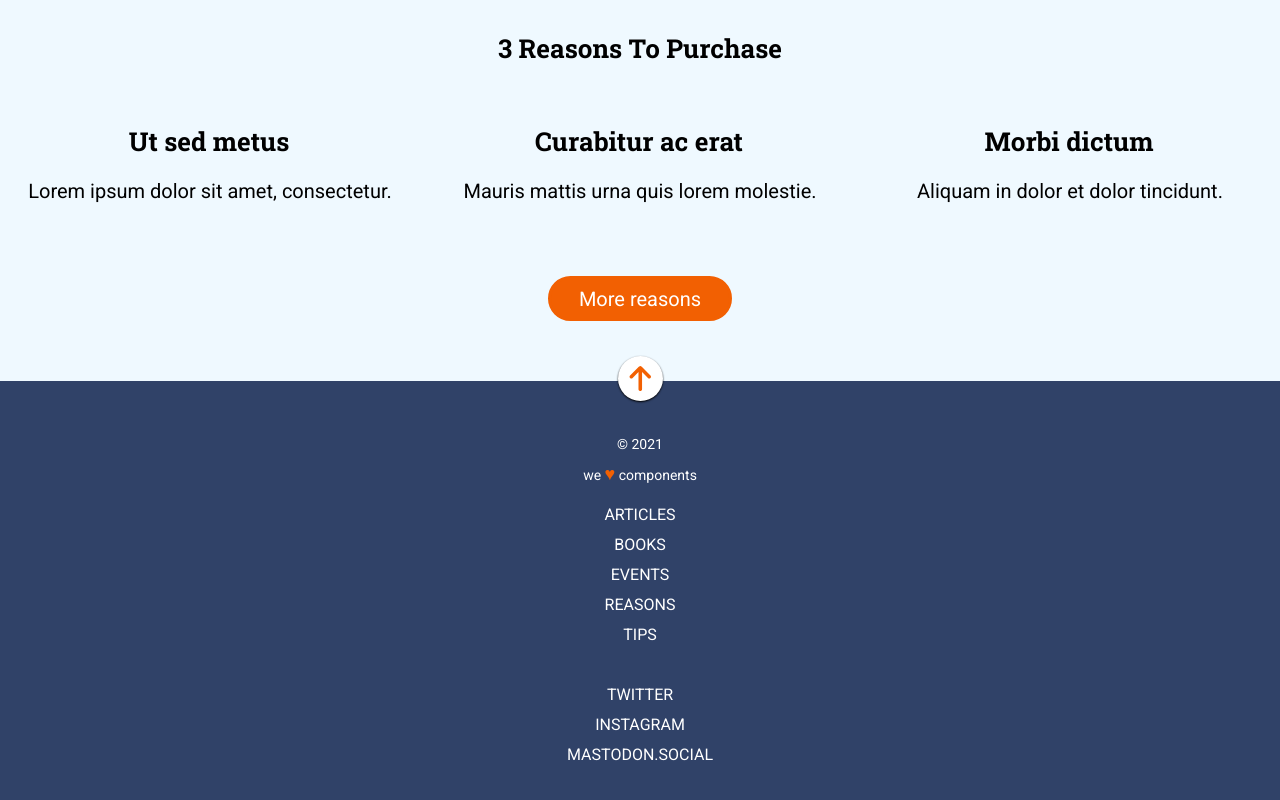
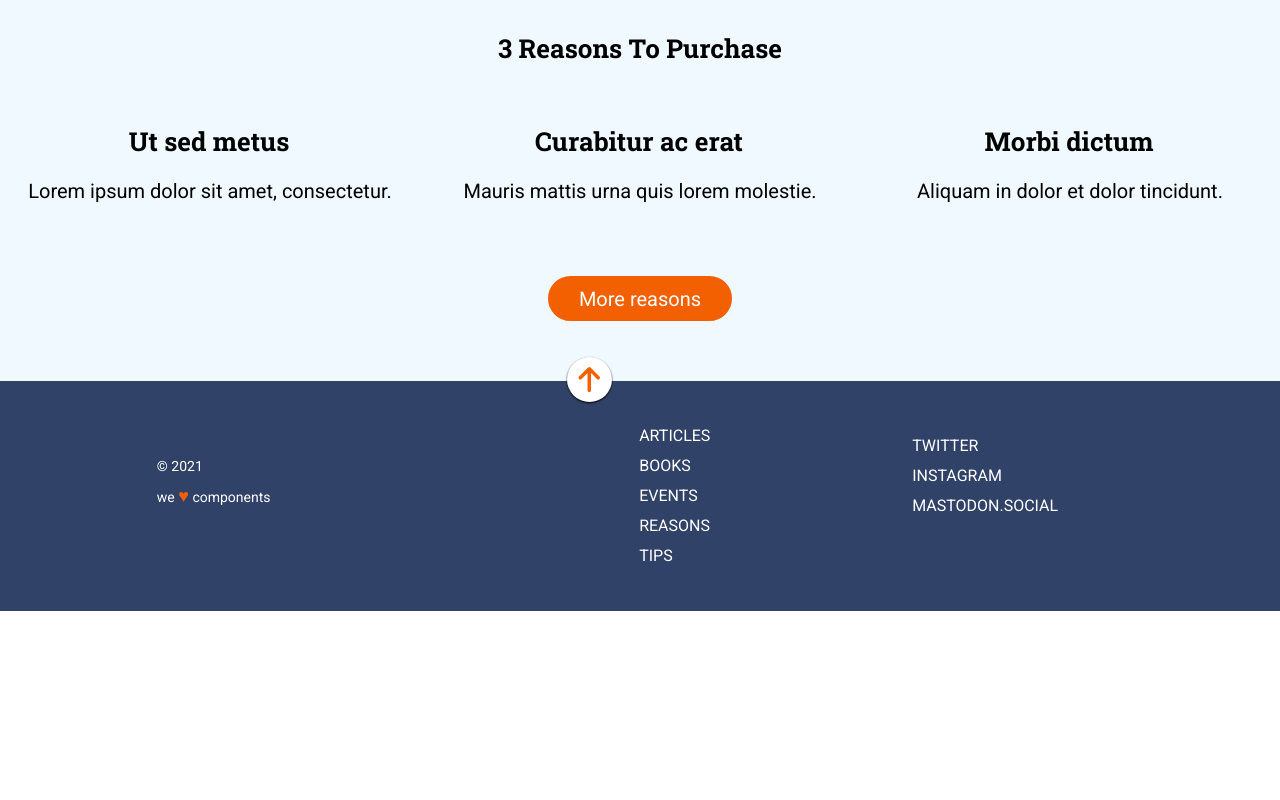
Before and after one commit to Adalab/modulo-1-evaluacion-final-mdanieladla, a website: page src/html/index.html in a window 1280 px wide. Shown: the part 1119-1919 px from the top of the page. After the commit the page ends 1730 px from the top, so only its background shows below. Drawn offline with nearby package versions, Linux system fonts and the light colour scheme; files that its build step writes are made by us from their sources; files whose address does not match are found by name.

Commit message:
add media queries tablet

```diff
--- a/src/scss/layout/_footer.scss
+++ b/src/scss/layout/_footer.scss
@@ -1,4 +1,5 @@
 .footer__container{
+    box-sizing: border-box;
     padding-left: 15px;
     padding-right: 15px;
     padding-bottom: 30px;
@@ -8,13 +9,23 @@
     flex-direction: column;
     justify-content: space-evenly;
     align-items: center;
-    &--paragraph {
+    @media all and (min-width: 768px) {
+        flex-direction: row;
+        padding-left: 0;
+    }
+    &--tablet {
         color: $White;
         font-size: 14px;
         line-height: 30px;
         text-align: center;
         font-family: $font-family;
         order: 2;
+        @media all and (min-width:768px) {
+            order: -2;
+        }
+    }
+    &--paragraph {
+       text-align: left;
     }
     &--heart {
         color: $Bright-orange;
@@ -28,6 +39,11 @@
         font-size: 16px;
         line-height: 30px;
         margin: 10px;
+        @media all and (min-width:768px) {
+            text-align: left;
+            margin-top: 40px;
+            margin-right: 15px;
+        }
     }
     &--list-2 {
         color: $White;
@@ -36,8 +52,12 @@
         font-family: $font-family;
         font-size: 16px;
         line-height: 30px;
-        margin: 20px;
+        margin-right: 50px;
         padding-bottom: 10px;
+        @media all and (min-width:768px) {
+            text-align: left;
+            margin-left: 30px;
+        }
     }
     &--arrow{
         width: 25px;
@@ -48,5 +68,9 @@
         box-shadow: 0 1px 2px 0 rgba(0, 0, 0, 1);
         position: relative;
         bottom: 25px;
+        @media all and (min-width:768px){
+            bottom: 100px;
+            left: 140px;
+        }
     }
 }
```
